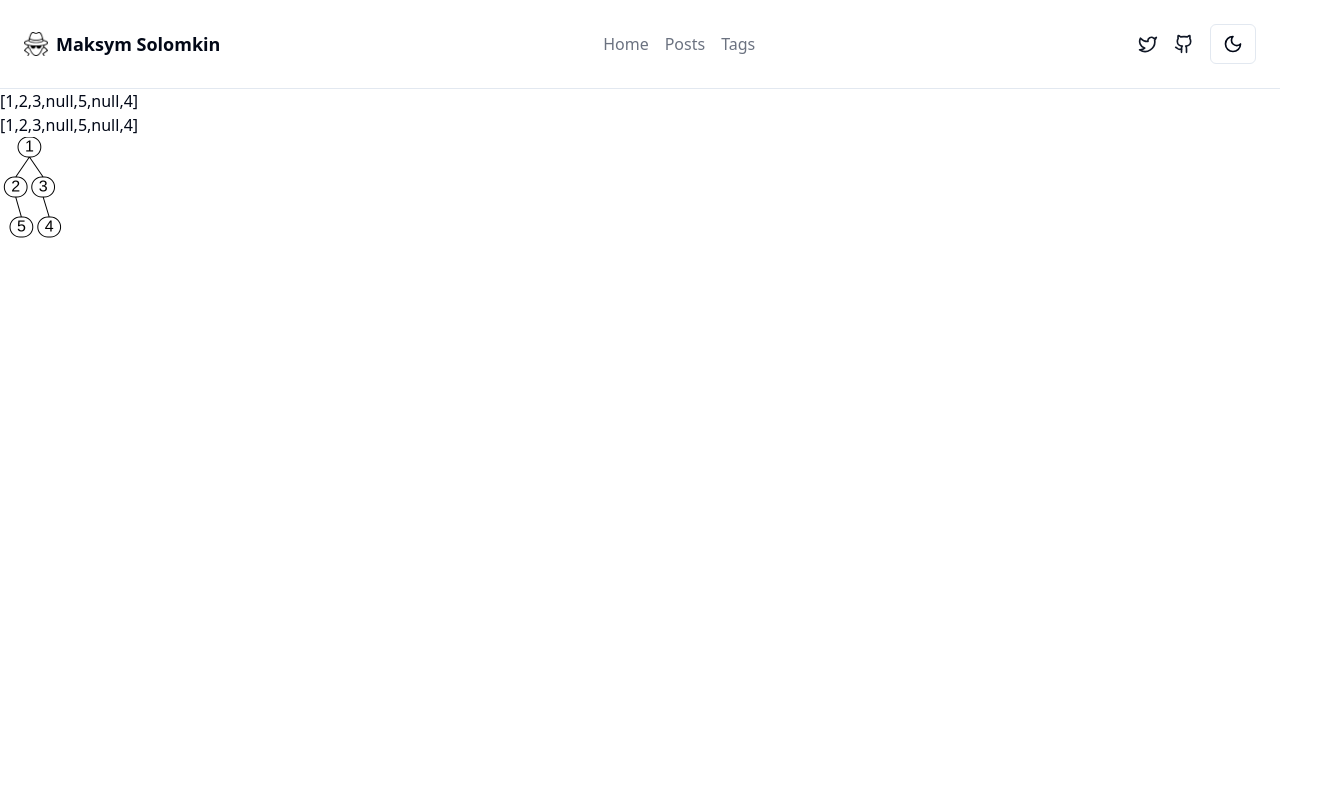
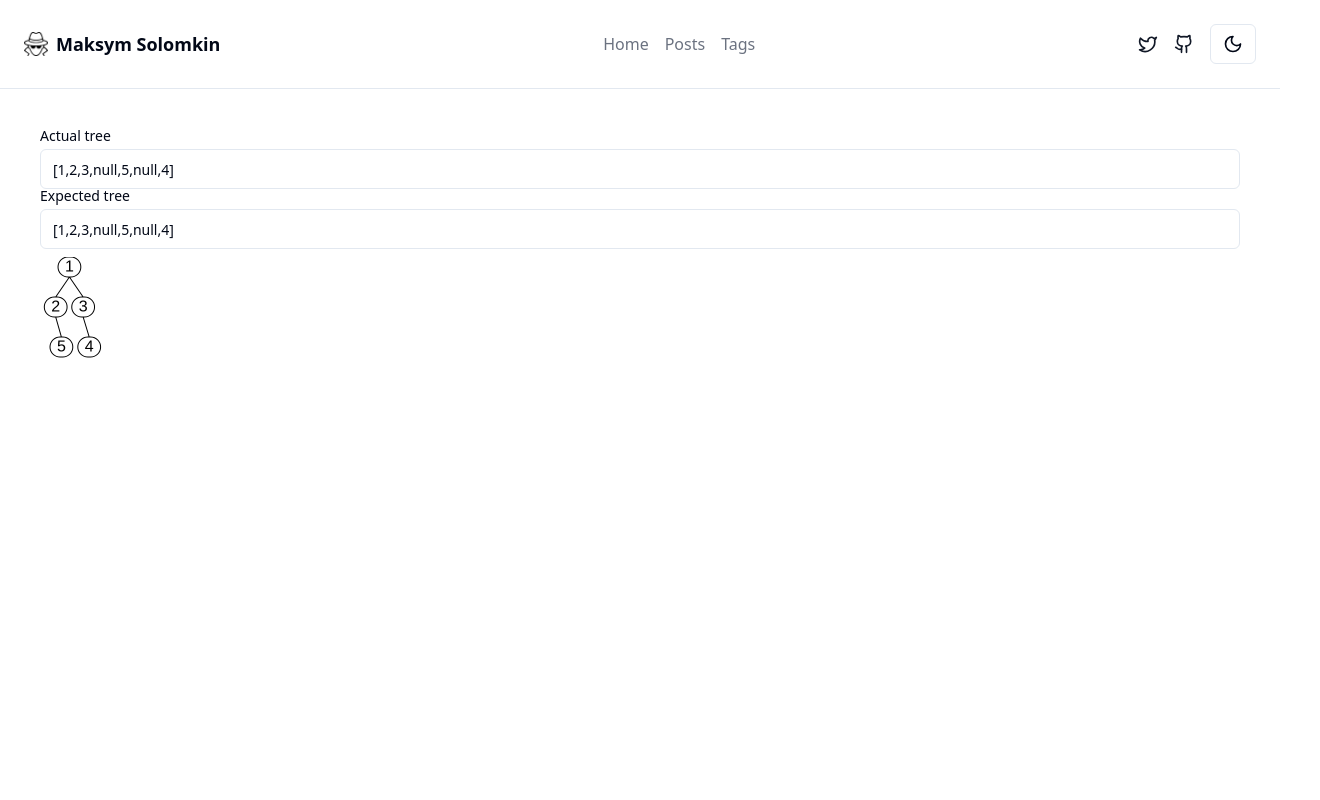
Before and after one commit to solomkinmv/site, a Next.js app in the folder next-personal-site/: page /leetcode-tree-visualizer in a window 1280 px wide. Shown: the top 800 px of the page, 1320 px wide, since content can reach past the window. Built offline with nearby package versions, Linux system fonts and the light colour scheme.

Commit message:
Style input fields

```diff
--- a/next-personal-site/package.json
+++ b/next-personal-site/package.json
@@ -12,6 +12,7 @@
     "@mdx-js/loader": "^3.0.0",
     "@mdx-js/react": "^3.0.0",
     "@next/mdx": "^14.1.0",
+    "@radix-ui/react-label": "^2.0.2",
     "@radix-ui/react-slot": "^1.0.2",
     "@radix-ui/react-toggle": "^1.0.3",
     "@types/mdx": "^2.0.11",
--- a/next-personal-site/src/app/leetcode-tree-visualizer/page.tsx
+++ b/next-personal-site/src/app/leetcode-tree-visualizer/page.tsx
@@ -2,6 +2,9 @@
 
 import {useEffect, useRef, useState} from "react";
 import {Tree, Visualizer} from "@/app/leetcode-tree-visualizer/tree";
+import {Label} from "@/components/ui/label";
+import {Input} from "@/components/ui/input";
+import {Textarea} from "@/components/ui/textarea";
 
 export default function Page() {
     const [inputActual, setInputActual] = useState("[1,2,3,null,5,null,4]");
@@ -36,20 +39,30 @@
 
 
     return (
-        <main>
-            <input id="input-actual"
-                   placeholder="LeetCode-style input for actual tree"
-                   style={{width: 1000}}
-                   onChange={(e) => setInputActual(e.target.value)}
-                   value={inputActual}
+        <main className="p-6 md:p-10">
+            <div className="grid w-full items-center gap-1.5">
+                <Label htmlFor="input-actual">Actual tree</Label>
+                <Input type="text"
+                       id="input-actual"
+                       placeholder="LeetCode-style input for actual tree"
+                       value={inputActual}
+                       onChange={(e) => setInputActual(e.target.value)}
+                />
+            </div>
+            <div className="grid w-full items-center gap-1.5">
+                <Label htmlFor="input-expected">Expected tree</Label>
+                <Input type="text"
+                       id="input-expected"
+                       placeholder="LeetCode-style input for expected tree"
+                       value={inputExpected}
+                       onChange={(e) => setInputExpected(e.target.value)}
+                />
+            </div>
+
+            <canvas id="canvas"
+                    ref={canvas}
+                    className="mt-2"
             />
-            <input id="input-expected"
-                   placeholder="LeetCode-style input for expected tree"
-                   style={{width: 1000}}
-                   onChange={(e) => setInputExpected(e.target.value)}
-                   value={inputExpected}
-            />
-            <canvas id="canvas" ref={canvas}></canvas>
         </main>
     );
 }
--- /dev/null
+++ b/next-personal-site/src/components/ui/input.tsx
@@ -0,0 +1,25 @@
+import * as React from "react"
+
+import { cn } from "@/lib/utils"
+
+export interface InputProps
+  extends React.InputHTMLAttributes<HTMLInputElement> {}
+
+const Input = React.forwardRef<HTMLInputElement, InputProps>(
+  ({ className, type, ...props }, ref) => {
+    return (
+      <input
+        type={type}
+        className={cn(
+          "flex h-10 w-full rounded-md border border-input bg-background px-3 py-2 text-sm ring-offset-background file:border-0 file:bg-transparent file:text-sm file:font-medium placeholder:text-muted-foreground focus-visible:outline-none focus-visible:ring-2 focus-visible:ring-ring focus-visible:ring-offset-2 disabled:cursor-not-allowed disabled:opacity-50",
+          className
+        )}
+        ref={ref}
+        {...props}
+      />
+    )
+  }
+)
+Input.displayName = "Input"
+
+export { Input }
--- /dev/null
+++ b/next-personal-site/src/components/ui/label.tsx
@@ -0,0 +1,26 @@
+"use client"
+
+import * as React from "react"
+import * as LabelPrimitive from "@radix-ui/react-label"
+import { cva, type VariantProps } from "class-variance-authority"
+
+import { cn } from "@/lib/utils"
+
+const labelVariants = cva(
+  "text-sm font-medium leading-none peer-disabled:cursor-not-allowed peer-disabled:opacity-70"
+)
+
+const Label = React.forwardRef<
+  React.ElementRef<typeof LabelPrimitive.Root>,
+  React.ComponentPropsWithoutRef<typeof LabelPrimitive.Root> &
+    VariantProps<typeof labelVariants>
+>(({ className, ...props }, ref) => (
+  <LabelPrimitive.Root
+    ref={ref}
+    className={cn(labelVariants(), className)}
+    {...props}
+  />
+))
+Label.displayName = LabelPrimitive.Root.displayName
+
+export { Label }
--- /dev/null
+++ b/next-personal-site/src/components/ui/textarea.tsx
@@ -0,0 +1,24 @@
+import * as React from "react"
+
+import { cn } from "@/lib/utils"
+
+export interface TextareaProps
+  extends React.TextareaHTMLAttributes<HTMLTextAreaElement> {}
+
+const Textarea = React.forwardRef<HTMLTextAreaElement, TextareaProps>(
+  ({ className, ...props }, ref) => {
+    return (
+      <textarea
+        className={cn(
+          "flex min-h-[80px] w-full rounded-md border border-input bg-background px-3 py-2 text-sm ring-offset-background placeholder:text-muted-foreground focus-visible:outline-none focus-visible:ring-2 focus-visible:ring-ring focus-visible:ring-offset-2 disabled:cursor-not-allowed disabled:opacity-50",
+          className
+        )}
+        ref={ref}
+        {...props}
+      />
+    )
+  }
+)
+Textarea.displayName = "Textarea"
+
+export { Textarea }
```
Also changed, not shown: 1 other file (tests, documents, lock files or other folders).
